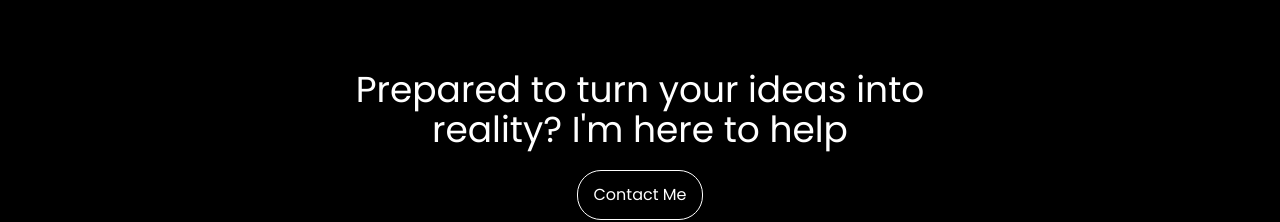
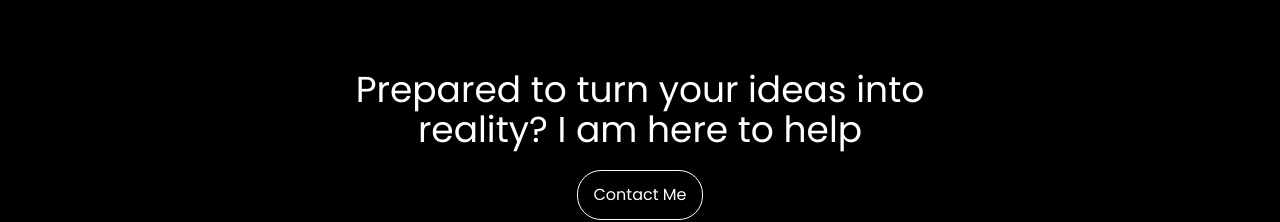
Before and after one commit to Sudhanshuuu/Portfolio, a Next.js app: page / in a window 1280 px wide. Shown: the part 1480-1702 px from the top of the page. Built offline with nearby package versions, Linux system fonts and the light colour scheme.

Commit message:
first commit

```diff
--- a/src/app/page.tsx
+++ b/src/app/page.tsx
@@ -16,7 +16,7 @@ export default function Home() {
     <Header />
     <AboutUs />
     <div className="h-[50vh] bg-[#000000] text-white flex flex-col justify-center items-center">
-      <div className="my-5 text-xl text-center md:text-4xl">Prepared to turn your ideas into<br /> reality? I'm here to help</div>
+      <div className="my-5 text-xl text-center md:text-4xl">Prepared to turn your ideas into<br /> reality? I am here to help</div>
       <button className="mx-2 text-sm border hover:bg-white hover:text-black hover:border-black px-4 py-3 rounded-3xl transition duration-200 bg-black text-white sm:text-base border-white"
         onClick={handleClick}>Contact Me</button>
     </div>
```
